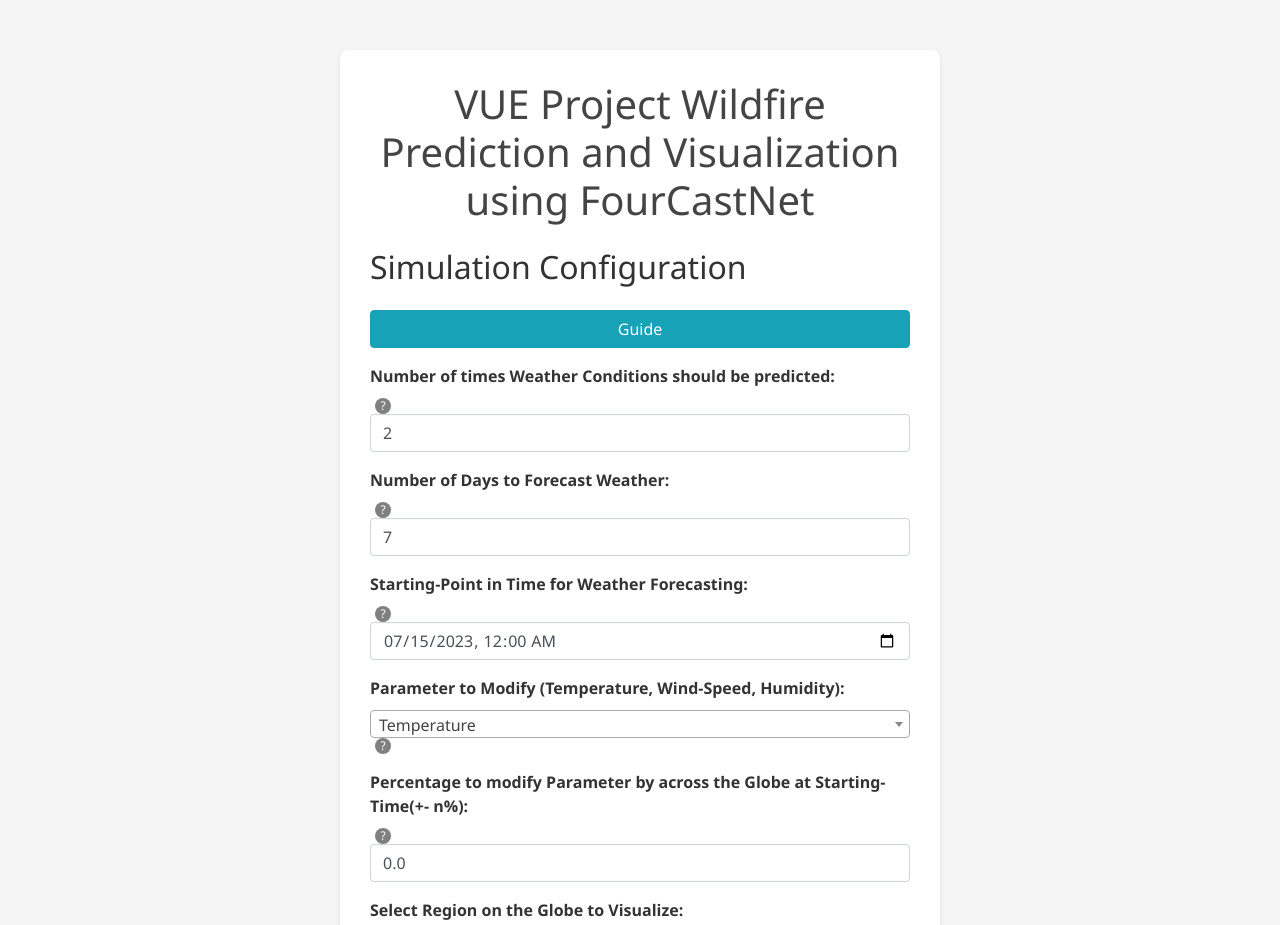
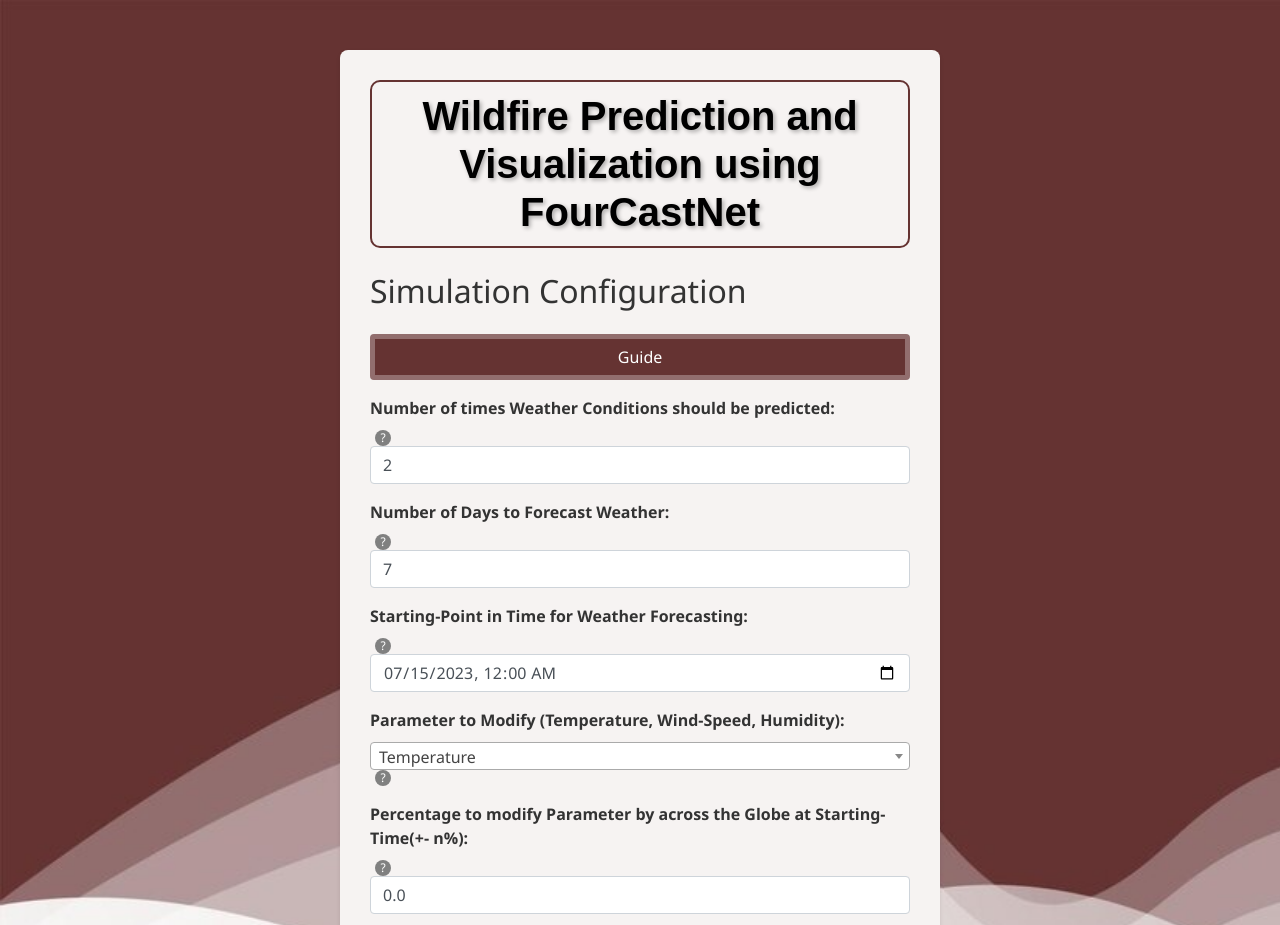
Before and after one commit to kueschallCarl/SS24_VUE_Proect_Wildfire_Prediction_using_FCN_and_earth2mip, a plain HTML site: page visualization_web_app/index.html in a window 1280 px wide. Shown: the top 925 px of the page. Drawn offline with nearby package versions, Linux system fonts and the light colour scheme; no server answers.

Commit message:
lots and lots of beauty upgrades

```diff
--- a/visualization_web_app/index.html
+++ b/visualization_web_app/index.html
@@ -17,14 +17,18 @@
 
     <style>
     body {
-        background-image: url('visualization_web_app/static/backgrounds/background_a.jpg');
+        background-image: url('static/backgrounds/background_a.jpg');
+        background-color: #f6f3f2;
         background-size: cover;
         background-repeat: no-repeat;
-        background-attachment: fixed;
+        background-attachment: local;
+        height: 1200px;
+        margin: 0;
+        padding: 0;
     }
     .container {
         margin-top: 50px;
-        background: #fff;
+        background: #f6f3f2;
         padding: 30px;
         border-radius: 8px;
         box-shadow: 0 2px 4px rgba(0, 0, 0, 0.1);
@@ -47,7 +51,7 @@
         width: 630px;
         height: 900px;
         background: white;
-        border: 2px solid #000;
+        border: 4px solid black;
         padding: 20px;
         box-shadow: 0 2px 10px rgba(0, 0, 0, 0.5);
         overflow-y: scroll;
@@ -58,8 +62,14 @@
     #openGuideButton {
         display: block;
         margin-bottom: 15px;
+        background: #653332;
+        border-color: #926e6e;
+        border-width: 5px;
     }
-
+    #openGuideButton:focus {
+    outline: none;
+    box-shadow: 0 0 0 3px rgba(101, 51, 50, 0.5); /* Adjust the color as needed */
+    }
     .question-mark {
         display: inline-block;
         margin-left: 5px;
@@ -86,13 +96,32 @@
         z-index: 1001;
         max-width: 200px;
     }
+    h1 {
+        font-family: 'Arial', sans-serif;
+        font-weight: bold;
+        color: #653332;
+        text-shadow: 2px 2px 4px rgba(0, 0, 0, 0.3);
+        background: black;
+        -webkit-background-clip: text;
+        -webkit-text-fill-color: transparent;
+        padding: 10px 20px;
+        border-radius: 10px;
+        border: 2px solid #653332;
+        display: inline-block;
+        transition: transform 0.3s ease, box-shadow 0.3s ease;
+    }
+
+    h1:hover {
+        transform: scale(1.05);
+        box-shadow: 0 4px 8px rgba(0, 0, 0, 0.2);
+    }
 </style>
 
     </style>
 </head>
 <body>
     <div class="container">
-        <h1 class="mb-4">VUE Project Wildfire Prediction and Visualization using FourCastNet</h1>
+        <h1 class="mb-4">Wildfire Prediction and Visualization using FourCastNet</h1>
         <h2 class="mb-4">Simulation Configuration</h2>
         <button id="openGuideButton" class="btn btn-info mb-3">Guide</button>
         <form id="configForm">
@@ -186,7 +215,6 @@
     </div>
 
     <div id="guideBox">
-        <button id="closeGuideButton" class="btn btn-secondary">Close</button>
         <div id="guideContent"></div>
     </div>
 
@@ -377,9 +405,7 @@
                 }
             });
 
-            $('#closeGuideButton').click(function() {
-                $('#guideBox').hide();
-            });
+
         });
     </script>
 </body>
```
Also changed, not shown: visualization_web_app/cesium.html (+6 -5 lines), visualization_web_app/static/backgrounds/background_a.jpg (added), 1 other file.
